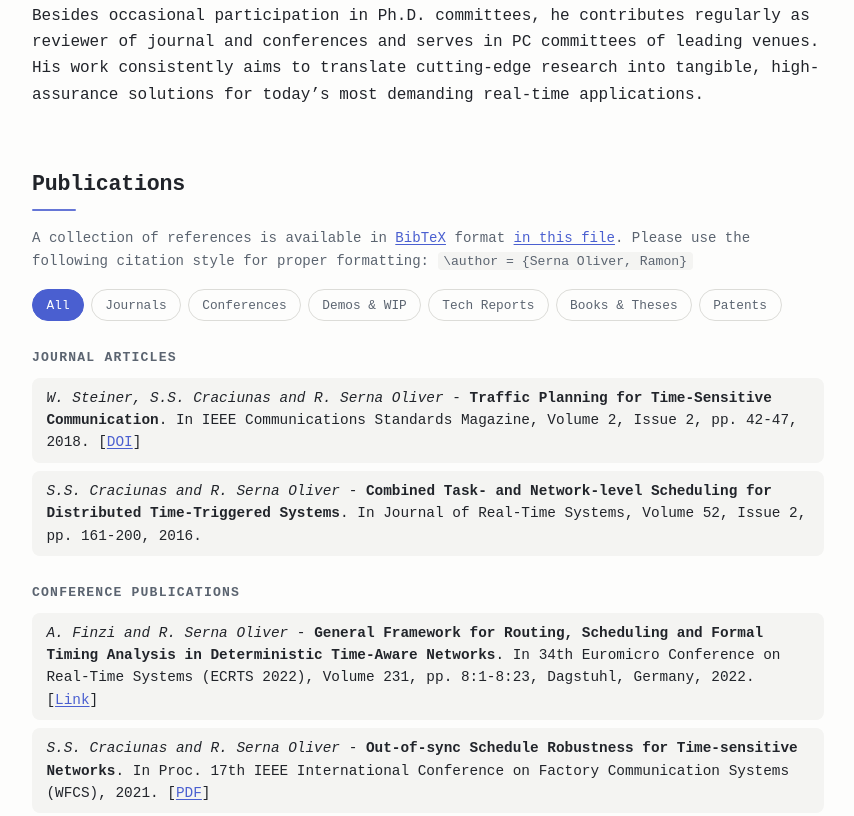
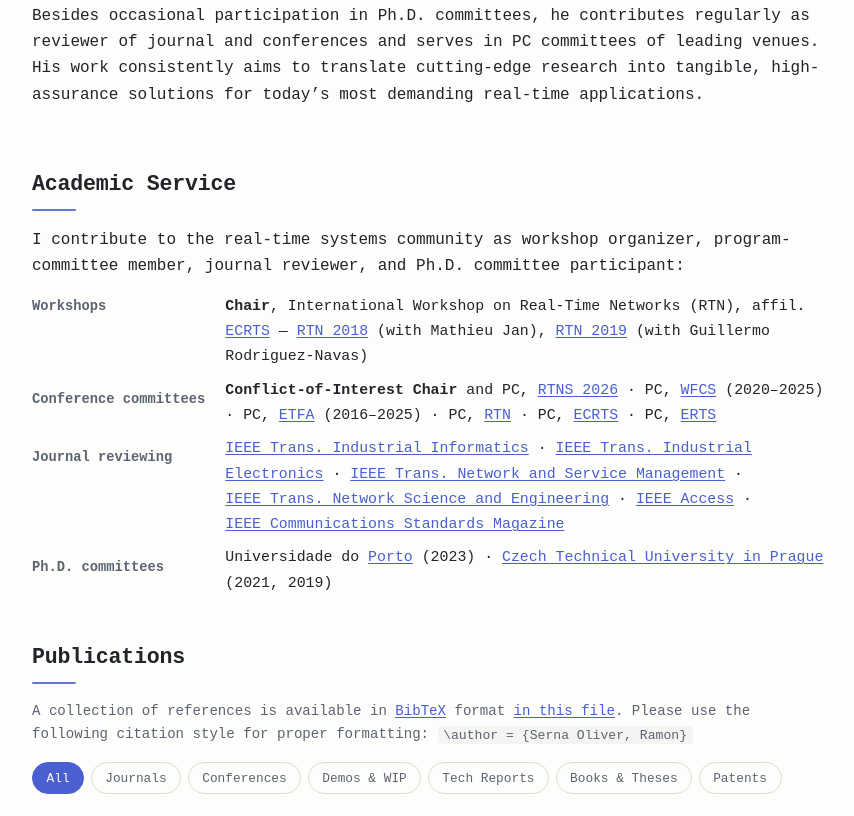
Before and after one commit to rsernaoliver/rsernaoliver.github.io, a plain HTML site: page index.html in a window 1280 px wide. Shown: the part 951-1767 px from the top of the page, without its empty margins (212-1066 px from the left). Drawn offline with Linux system fonts and the light colour scheme.

Commit message:
content: Academic Service section with verified external links
- RTN 2018/2019 workshop chair pages (archives.ecrts.org)
- RTNS 2026 CoI chair + PC, WFCS 2020-2025, ETFA 2016-2025, RTN, ECRTS, ERTS PC roles
- Journal reviewer list: IEEE TII, TIE, TNSM, TNSE (TONS in the CV expanded
  to its actual ComSoc journal name), Access, Communications Standards Magazine
- Ph.D. committees: Univ. Porto 2023, CTU Prague 2021/2019
- All 14 links HTTP-verified before commit; new nav entry; grid CSS reused

```diff
--- a/default.css
+++ b/default.css
@@ -165,6 +165,25 @@ a:hover { text-decoration: underline; }
 
 .about-grid dd { margin: 0; font-size: 0.95rem; }
 
+/* ---- Academic service -------------------------------------------------- */
+
+.service-grid {
+	display: grid;
+	grid-template-columns: max-content 1fr;
+	gap: 0.5rem 1.25rem;
+	margin: 0;
+}
+
+.service-grid dt {
+	font-weight: 600;
+	font-size: 0.86rem;
+	color: var(--ink-soft);
+	padding-top: 0.15rem;
+}
+
+.service-grid dd { margin: 0; font-size: 0.93rem; line-height: 1.7; }
+.service-grid dd + dt { margin-top: 0.55rem; }
+
 /* ---- Publications --------------------------------------------------- */
 
 .bib-note { font-size: 0.88rem; color: var(--ink-soft); }
@@ -301,6 +320,7 @@ a:hover { text-decoration: underline; }
 @media (max-width: 640px) {
 	.header-inner { flex-direction: column; align-items: flex-start; }
 	.site-nav { width: 100%; }
-	.about-grid { grid-template-columns: 1fr; }
+	.about-grid, .service-grid { grid-template-columns: 1fr; }
 	.about-grid dt { margin-top: 0.5rem; }
+	.service-grid dt { margin-top: 0.5rem; }
 }
--- a/index.html
+++ b/index.html
@@ -19,6 +19,7 @@
 		<nav class="site-nav" aria-label="Sections">
 			<a href="#about">About</a>
 			<a href="#bio">Bio</a>
+			<a href="#community">Service</a>
 			<a href="#publications">Publications</a>
 			<a href="#links">Links</a>
 		</nav>
@@ -47,11 +48,38 @@
 	<p>Besides occasional participation in Ph.D. committees, he contributes regularly as reviewer of journal and conferences and serves in PC committees of leading venues. His work consistently aims to translate cutting-edge research into tangible, high-assurance solutions for today&rsquo;s most demanding real-time applications.</p>
 </section>
 
-<!--
- TODO: Community Services section — insert between Bio and Publications once
- the conference contribution list arrives, as its own <section id="community">
- with class="reveal", plus a matching nav link in the header.
--->
+<section id="community" class="reveal">
+	<h2>Academic Service</h2>
+	<p>I contribute to the real-time systems community as workshop organizer, program-committee member, journal reviewer, and Ph.D. committee participant:</p>
+	<dl class="service-grid">
+		<dt>Workshops</dt>
+		<dd>
+			<strong>Chair</strong>, International Workshop on Real-Time Networks (RTN), affil. <a href="https://ecrts.org/" target="_blank" rel="noopener noreferrer">ECRTS</a> &mdash;
+			<a href="https://archives.ecrts.org/fileadmin/wwwadmin/workshop_layout/rtn2018/files/index.html" target="_blank" rel="noopener noreferrer">RTN&nbsp;2018</a> (with Mathieu Jan),
+			<a href="https://archives.ecrts.org/fileadmin/WebsitesArchiv/ecrts2019/rtn/rtn-2019-program/index.html" target="_blank" rel="noopener noreferrer">RTN&nbsp;2019</a> (with Guillermo Rodriguez-Navas)
+		</dd>
+		<dt>Conference committees</dt>
+		<dd>
+			<strong>Conflict-of-Interest Chair</strong> and PC, <a href="https://2026.rtns-conference.org/committee/" target="_blank" rel="noopener noreferrer">RTNS&nbsp;2026</a> &middot;
+			PC, <a href="https://www.hs-offenburg.de/wfcs2026/en/welcome" target="_blank" rel="noopener noreferrer">WFCS</a>&nbsp;(2020&ndash;2025) &middot;
+			PC, <a href="https://etfa2026.ieee-ies.org/" target="_blank" rel="noopener noreferrer">ETFA</a>&nbsp;(2016&ndash;2025) &middot;
+			PC, <a href="https://rtns-conference.org/" target="_blank" rel="noopener noreferrer">RTN</a> &middot;
+			PC, <a href="https://ecrts.org/" target="_blank" rel="noopener noreferrer">ECRTS</a> &middot;
+			PC, <a href="https://erts2024.org/" target="_blank" rel="noopener noreferrer">ERTS</a>
+		</dd>
+		<dt>Journal reviewing</dt>
+		<dd>
+			<a href="https://sites.google.com/view/ieee-tii" target="_blank" rel="noopener noreferrer">IEEE&nbsp;Trans. Industrial Informatics</a> &middot;
+			<a href="https://www.ieee-ies.org/pubs/transactions-on-industrial-electronics" target="_blank" rel="noopener noreferrer">IEEE&nbsp;Trans. Industrial Electronics</a> &middot;
+			<a href="https://ieeexplore.ieee.org/xpl/RecentIssue.jsp?punumber=7737" target="_blank" rel="noopener noreferrer">IEEE&nbsp;Trans. Network and Service Management</a> &middot;
+			<a href="https://www.comsoc.org/publications/journals/ieee-transactions-network-science-and-engineering" target="_blank" rel="noopener noreferrer">IEEE&nbsp;Trans. Network Science and Engineering</a> &middot;
+			<a href="https://ieeeaccess.ieee.org/" target="_blank" rel="noopener noreferrer">IEEE&nbsp;Access</a> &middot;
+			<a href="https://www.comsoc.org/publications/magazines/ieee-communications-standards-magazine" target="_blank" rel="noopener noreferrer">IEEE&nbsp;Communications Standards Magazine</a>
+		</dd>
+		<dt>Ph.D. committees</dt>
+		<dd>Universidade do <a href="https://www.fe.up.pt/" target="_blank" rel="noopener noreferrer">Porto</a> (2023) &middot; <a href="https://www.cvut.cz/en" target="_blank" rel="noopener noreferrer">Czech Technical University in Prague</a> (2021, 2019)</dd>
+	</dl>
+</section>
 
 <section id="publications" class="reveal">
 	<h2>Publications</h2>
```
